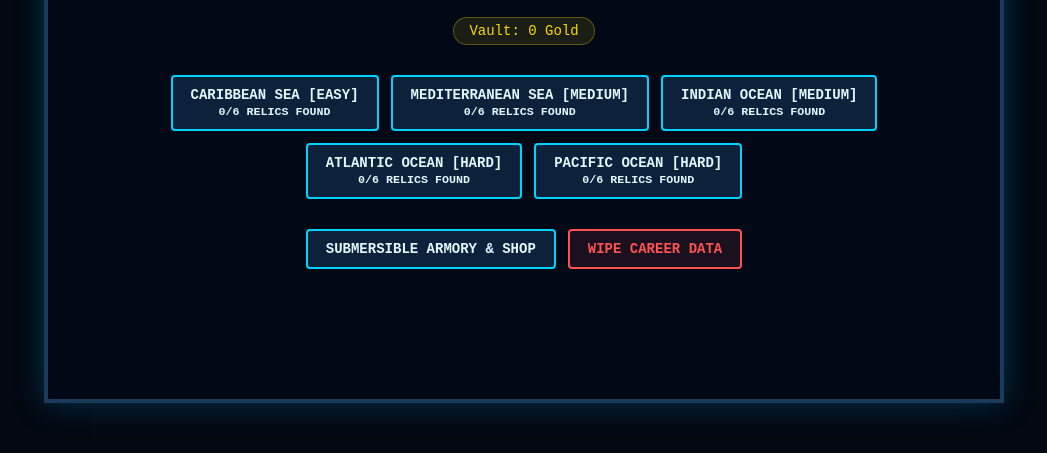
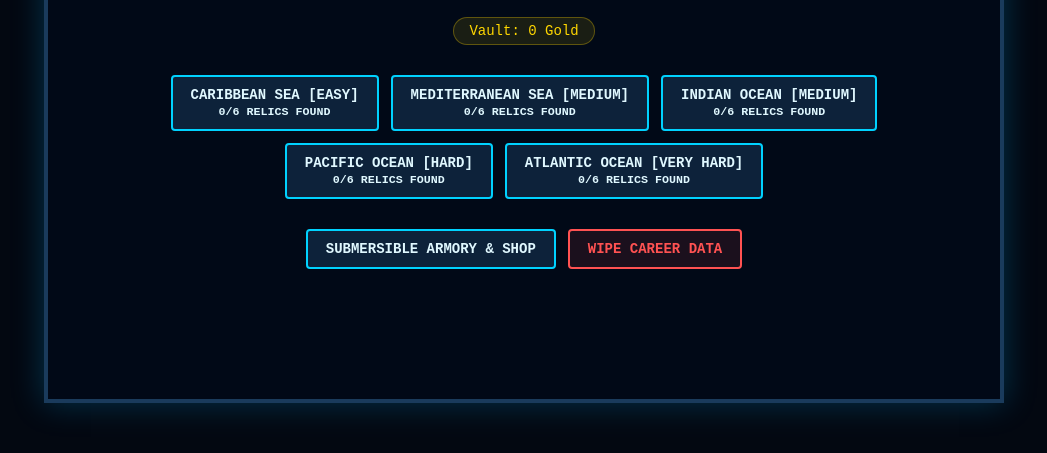
Before and after one commit to charm4n/abyssal-sea, a plain HTML site: page index.html in a window 1280 px wide. Shown: the part 297-750 px from the top of the page, without its empty margins (116-1163 px from the left). Drawn offline with Linux system fonts and the light colour scheme.

Commit message:
Update index.html
Changed order of map placement on hub, adjusted region specific sprite levels

```diff
--- a/index.html
+++ b/index.html
@@ -172,10 +172,10 @@ const ENTITY_DEFS = {
 
 const REGIONS = [
   { id: 'caribbean', name: 'Caribbean Sea', diff: 'Easy', o2Rate: 0.04, enemyCount: 8, style: 'horizontal', cols: 100, rows: 40, colorTop: '#00bcd4', colorBot: '#0277bd', darknessFactor: 0.1, rockColor: '#00695c', coralColor: '#c2185b' },
-  { id: 'mediterranean', name: 'Mediterranean Sea', diff: 'Medium', o2Rate: 0.06, enemyCount: 12, style: 'balanced', cols: 60, rows: 60, colorTop: '#00838f', colorBot: '#004d40', darknessFactor: 0.4, rockColor: '#3e2723', coralColor: '#bf360c' },
-  { id: 'indian', name: 'Indian Ocean', diff: 'Medium', o2Rate: 0.07, enemyCount: 12, style: 'horizontal', cols: 80, rows: 50, colorTop: '#1565c0', colorBot: '#0d47a1', darknessFactor: 0.5, rockColor: '#1a237e', coralColor: '#4a148c' },
-  { id: 'atlantic', name: 'Atlantic Ocean', diff: 'Hard', o2Rate: 0.10, enemyCount: 18, style: 'vertical', cols: 35, rows: 120, colorTop: '#283593', colorBot: '#000000', darknessFactor: 1.5, rockColor: '#102027', coralColor: '#263238' },
-  { id: 'pacific', name: 'Pacific Ocean', diff: 'Hard', o2Rate: 0.12, enemyCount: 20, style: 'balanced', cols: 80, rows: 100, colorTop: '#1a237e', colorBot: '#000000', darknessFactor: 1.2, rockColor: '#004d40', coralColor: '#827717' }
+  { id: 'mediterranean', name: 'Mediterranean Sea', diff: 'Medium', o2Rate: 0.06, enemyCount: 13, style: 'balanced', cols: 60, rows: 60, colorTop: '#00838f', colorBot: '#004d40', darknessFactor: 0.4, rockColor: '#3e2723', coralColor: '#bf360c' },
+  { id: 'indian', name: 'Indian Ocean', diff: 'Medium', o2Rate: 0.07, enemyCount: 13, style: 'horizontal', cols: 80, rows: 50, colorTop: '#1565c0', colorBot: '#0d47a1', darknessFactor: 0.5, rockColor: '#1a237e', coralColor: '#4a148c' },
+  { id: 'pacific', name: 'Pacific Ocean', diff: 'Hard', o2Rate: 0.10, enemyCount: 21, style: 'balanced', cols: 80, rows: 100, colorTop: '#1a237e', colorBot: '#000000', darknessFactor: 1.2, rockColor: '#004d40', coralColor: '#827717' },
+  { id: 'atlantic', name: 'Atlantic Ocean', diff: 'Very Hard', o2Rate: 0.12, enemyCount: 24, style: 'vertical', cols: 35, rows: 120, colorTop: '#283593', colorBot: '#000000', darknessFactor: 1.5, rockColor: '#102027', coralColor: '#263238' }
 ];
 
 const SHOP_ITEMS = [
```
